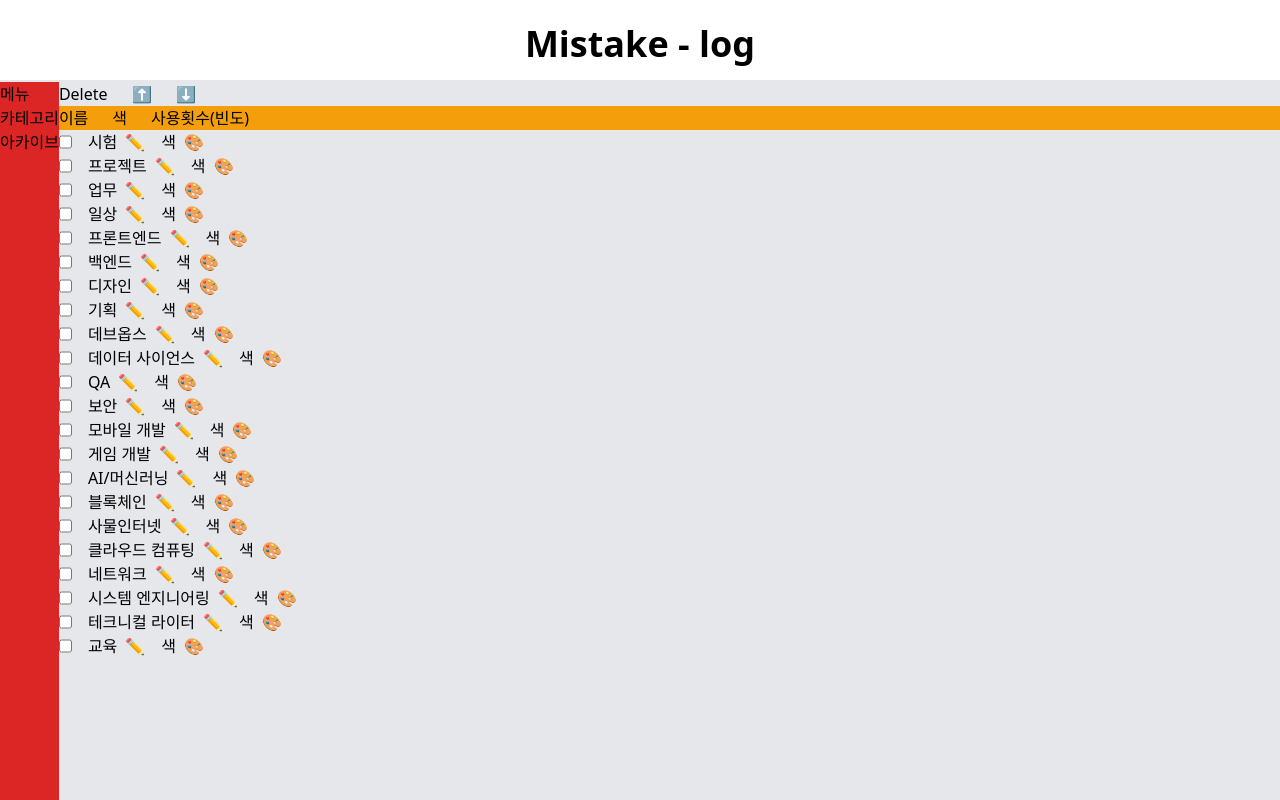
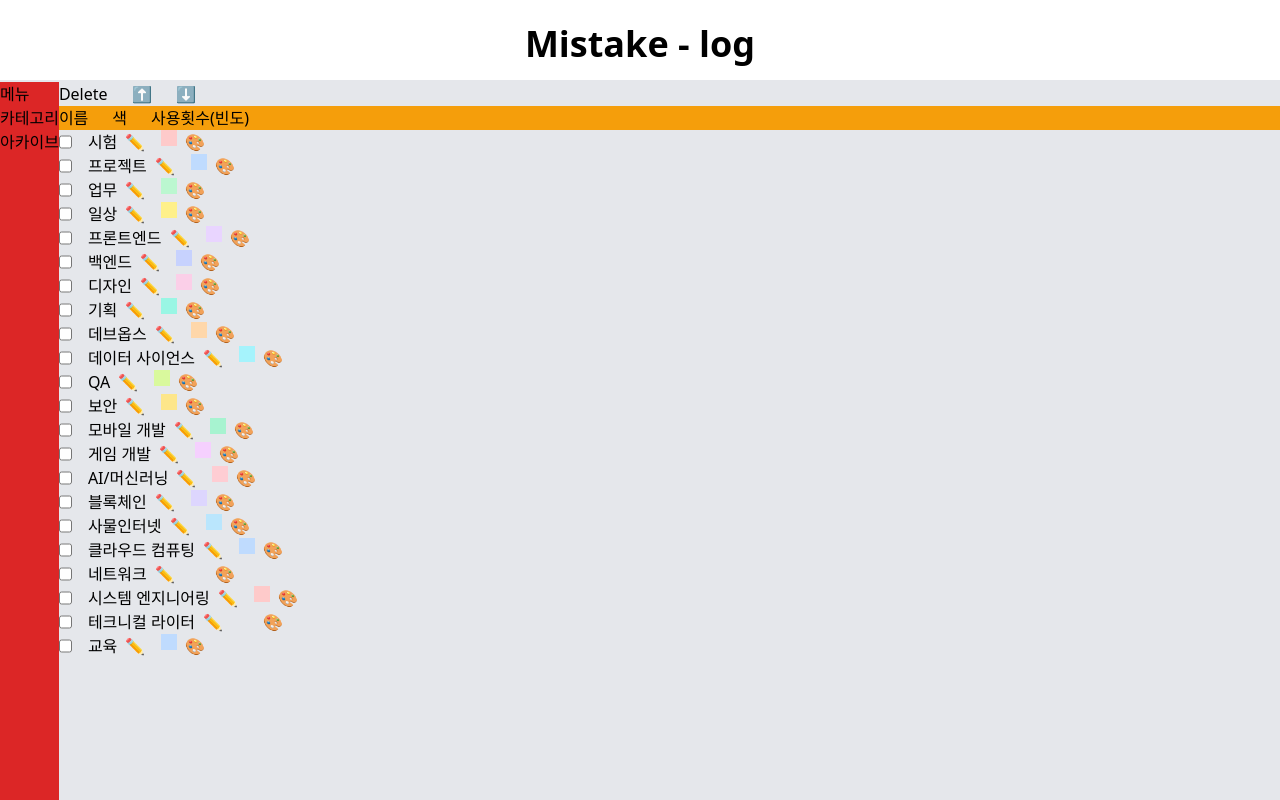
Before and after one commit to Daeun-100/mistake-log, a React (Vite) app: page /category in a window 1280 px wide. Built offline with nearby package versions, Linux system fonts and the light colour scheme.

Commit message:
fix(CategoryRow) : 카테고리 리스트와 color가 동기화 되지 않는 오류 해결

```diff
--- a/src/atom.ts
+++ b/src/atom.ts
@@ -42,28 +42,28 @@ const mockDatalist: FormFields[] = [
 //deFaultCategory의 값들을 키로 갖고 value는 {bg:bg-색-50,click:bg-색-200}인 객체인 랜덤한 색인 객체 생성,atom 아니고 객체
 // getRandomColorClass 함수를 사용하지 않고 직접 지정
 const category: Record<string, { bg: string; click: string }> = {
-  시험: { bg: 'bg-red-50', click: 'bg-red-200' },
-  프로젝트: { bg: 'bg-blue-50', click: 'bg-blue-200' },
-  업무: { bg: 'bg-green-50', click: 'bg-green-200' },
-  일상: { bg: 'bg-yellow-50', click: 'bg-yellow-200' },
-  프론트엔드: { bg: 'bg-purple-50', click: 'bg-purple-200' },
-  백엔드: { bg: 'bg-indigo-50', click: 'bg-indigo-200' },
-  디자인: { bg: 'bg-pink-50', click: 'bg-pink-200' },
-  기획: { bg: 'bg-teal-50', click: 'bg-teal-200' },
-  데브옵스: { bg: 'bg-orange-50', click: 'bg-orange-200' },
-  '데이터 사이언스': { bg: 'bg-cyan-50', click: 'bg-cyan-200' },
-  QA: { bg: 'bg-lime-50', click: 'bg-lime-200' },
-  보안: { bg: 'bg-amber-50', click: 'bg-amber-200' },
-  '모바일 개발': { bg: 'bg-emerald-50', click: 'bg-emerald-200' },
-  '게임 개발': { bg: 'bg-fuchsia-50', click: 'bg-fuchsia-200' },
-  'AI/머신러닝': { bg: 'bg-rose-50', click: 'bg-rose-200' },
-  블록체인: { bg: 'bg-violet-50', click: 'bg-violet-200' },
-  사물인터넷: { bg: 'bg-sky-50', click: 'bg-sky-200' },
-  '클라우드 컴퓨팅': { bg: 'bg-blueGray-50', click: 'bg-blueGray-200' },
-  네트워크: { bg: 'bg-warmGray-50', click: 'bg-warmGray-200' },
-  '시스템 엔지니어링': { bg: 'bg-trueGray-50', click: 'bg-trueGray-200' },
-  '테크니컬 라이터': { bg: 'bg-coolGray-50', click: 'bg-coolGray-200' },
-  교육: { bg: 'bg-lightBlue-50', click: 'bg-lightBlue-200' },
+  시험: { bg: 'bg-red-200', click: 'bg-red-400' },
+  프로젝트: { bg: 'bg-blue-200', click: 'bg-blue-400' },
+  업무: { bg: 'bg-green-200', click: 'bg-green-400' },
+  일상: { bg: 'bg-yellow-200', click: 'bg-yellow-400' },
+  프론트엔드: { bg: 'bg-purple-200', click: 'bg-purple-400' },
+  백엔드: { bg: 'bg-indigo-200', click: 'bg-indigo-400' },
+  디자인: { bg: 'bg-pink-200', click: 'bg-pink-400' },
+  기획: { bg: 'bg-teal-200', click: 'bg-teal-400' },
+  데브옵스: { bg: 'bg-orange-200', click: 'bg-orange-400' },
+  '데이터 사이언스': { bg: 'bg-cyan-200', click: 'bg-cyan-400' },
+  QA: { bg: 'bg-lime-200', click: 'bg-lime-400' },
+  보안: { bg: 'bg-amber-200', click: 'bg-amber-400' },
+  '모바일 개발': { bg: 'bg-emerald-200', click: 'bg-emerald-400' },
+  '게임 개발': { bg: 'bg-fuchsia-200', click: 'bg-fuchsia-400' },
+  'AI/머신러닝': { bg: 'bg-rose-200', click: 'bg-rose-400' },
+  블록체인: { bg: 'bg-violet-200', click: 'bg-violet-400' },
+  사물인터넷: { bg: 'bg-sky-200', click: 'bg-sky-400' },
+  '클라우드 컴퓨팅': { bg: 'bg-blue-200', click: 'bg-blue-400' },
+  네트워크: { bg: 'bg-Gray-200', click: 'bg-Gray-400' },
+  '시스템 엔지니어링': { bg: 'bg-red-200', click: 'bg-red-400' },
+  '테크니컬 라이터': { bg: 'bg-gray-200', click: 'bg-gray-400' },
+  교육: { bg: 'bg-blue-200', click: 'bg-blue-400' },
 };
 
 const deFaultCategory = Object.keys(category);
@@ -80,7 +80,7 @@ export const selectedIdAtom = atomWithStorage<string | null>(
   storage
 );
 
-export const categoryAtom = atom<string[]>(deFaultCategory);
+export const categoryAtom = atom((get) => Object.keys(get(categoryColorAtom)));
 export const categoryColorAtom = atom(category);
 
 //delete 버튼 누른 상태인지
--- a/src/components/category/CategoryRow.tsx
+++ b/src/components/category/CategoryRow.tsx
@@ -1,5 +1,5 @@
 import { useAtom } from 'jotai';
-import { categoryAtom, logListAtom } from '../../atom';
+import { categoryAtom, logListAtom, categoryColorAtom } from '../../atom';
 import { useState, useRef, useEffect } from 'react';
 
 type OwnProps = {
@@ -7,7 +7,7 @@ type OwnProps = {
 };
 
 const CategoryRow: React.FC<OwnProps> = ({ categoryName }) => {
-  const [category, setCategory] = useAtom(categoryAtom);
+  const [categoryColor, setCategoryColor] = useAtom(categoryColorAtom);
   const [logList, setLogList] = useAtom(logListAtom);
   const [newCategoryName, setNewCategoryName] = useState(categoryName);
   const [isRenaming, setIsRenaming] = useState(false);
@@ -30,13 +30,12 @@ const CategoryRow: React.FC<OwnProps> = ({ categoryName }) => {
 
   const handleEnter = (e: React.KeyboardEvent<HTMLInputElement>) => {
     if (e.key === 'Enter') {
-      const newCategory = category.map((name) => {
-        if (name === categoryName) {
-          return newCategoryName;
-        }
-        return name;
-      });
-      setCategory(newCategory);
+      const color = categoryColor[categoryName];
+      const newCategoryColor = { ...categoryColor };
+      delete newCategoryColor[categoryName];
+      newCategoryColor[newCategoryName] = color;
+      setCategoryColor(newCategoryColor);
+
       const newLogList = logList.map((log) => {
       if (log.category.includes(categoryName)) {
         return {
@@ -52,6 +51,17 @@ const CategoryRow: React.FC<OwnProps> = ({ categoryName }) => {
       return log;
       });
       setLogList(newLogList);
+
+      const newCategoryOrder = Object.keys(categoryColor).map((key) =>
+      key === categoryName ? newCategoryName : key
+      );
+      const orderedCategoryColor = newCategoryOrder.reduce((acc, key) => {
+      acc[key] = newCategoryColor[key];
+      return acc;
+      }, {} as typeof categoryColor);
+      setCategoryColor(orderedCategoryColor);
+
+      setIsRenaming(false);
     }
   };
 
@@ -73,7 +83,7 @@ const CategoryRow: React.FC<OwnProps> = ({ categoryName }) => {
         <div onClick={handleClickRename}>✏️</div>
       </div>
       <div className="flex gap-2">
-        <div>색</div>
+        <div className={`w-4 h-4 ${categoryColor[categoryName].bg}`}></div>
         <div>🎨</div>
       </div>
     </div>
--- a/src/components/mistakeForm/forms/CategoryForm.tsx
+++ b/src/components/mistakeForm/forms/CategoryForm.tsx
@@ -37,7 +37,8 @@ const CategoryForm: React.FC<InputProps> = ({
   };
 
   const handleClickAddButton = () => {
-    setCategory([...category, addCategoryName]);
+    // setCategoryColor로 바꿔야함
+    // setCategory([...category, addCategoryName]);
     setAddCategoryName('');
     setAddCategory(false);
   };
```
Lines whose indentation alone changed are shown as unchanged.
